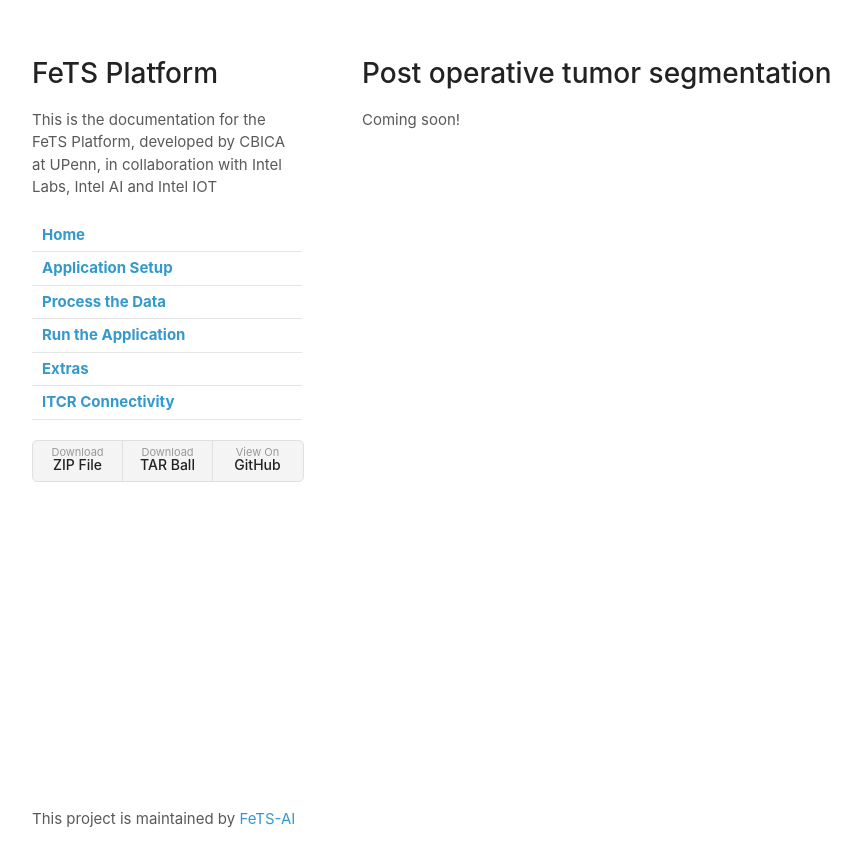
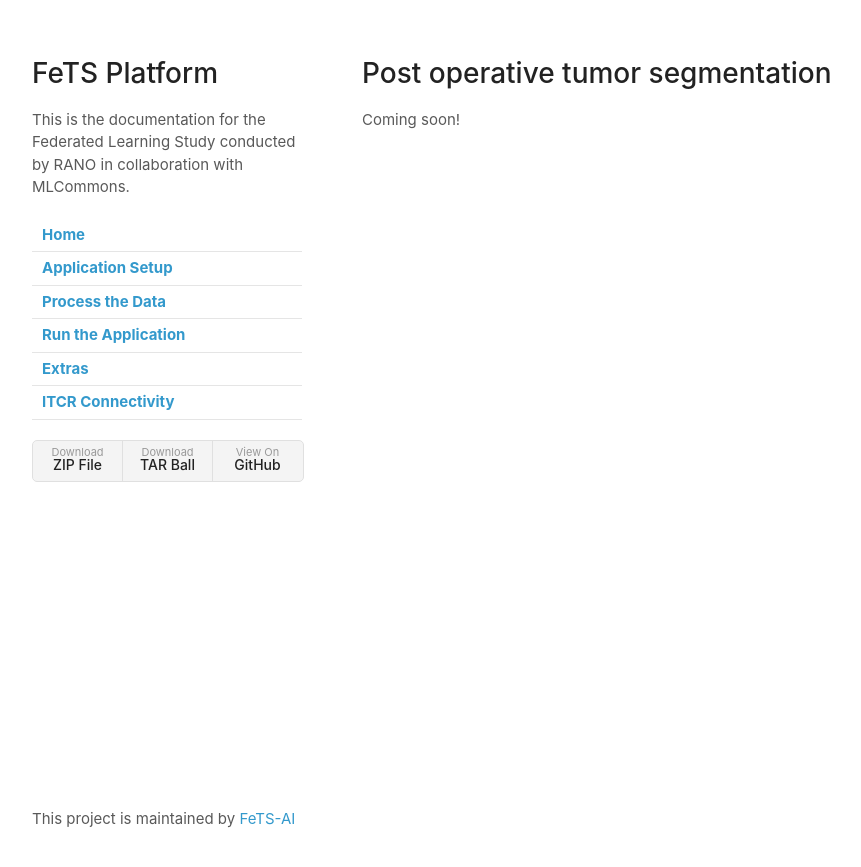
Before and after one commit to FeTS-AI/FL-PoST, a Jekyll site: the page built from docs/index.md, in a window 1280 px wide. Shown: the top 867 px of the page, without its empty margins (68-929 px from the left). Built offline with Jekyll 4.4.1, drawn with Linux system fonts in a browser that asks for light colours; our own code applies the rules of GitHub Pages for plain Markdown files.

Commit message:
updated text

```diff
--- a/docs/_layouts/default.html
+++ b/docs/_layouts/default.html
@@ -13,7 +13,7 @@
     <div class="wrapper">
       <header>
         <h1>FeTS Platform </h1>
-        <p>This is the documentation for the FeTS Platform, developed by CBICA at UPenn, in collaboration with Intel Labs, Intel AI and Intel IOT</p>
+        <p>This is the documentation for the Federated Learning Study conducted by RANO in collaboration with MLCommons.</p>
 
         <table>
           {% for nav in site.navigation %}
```
